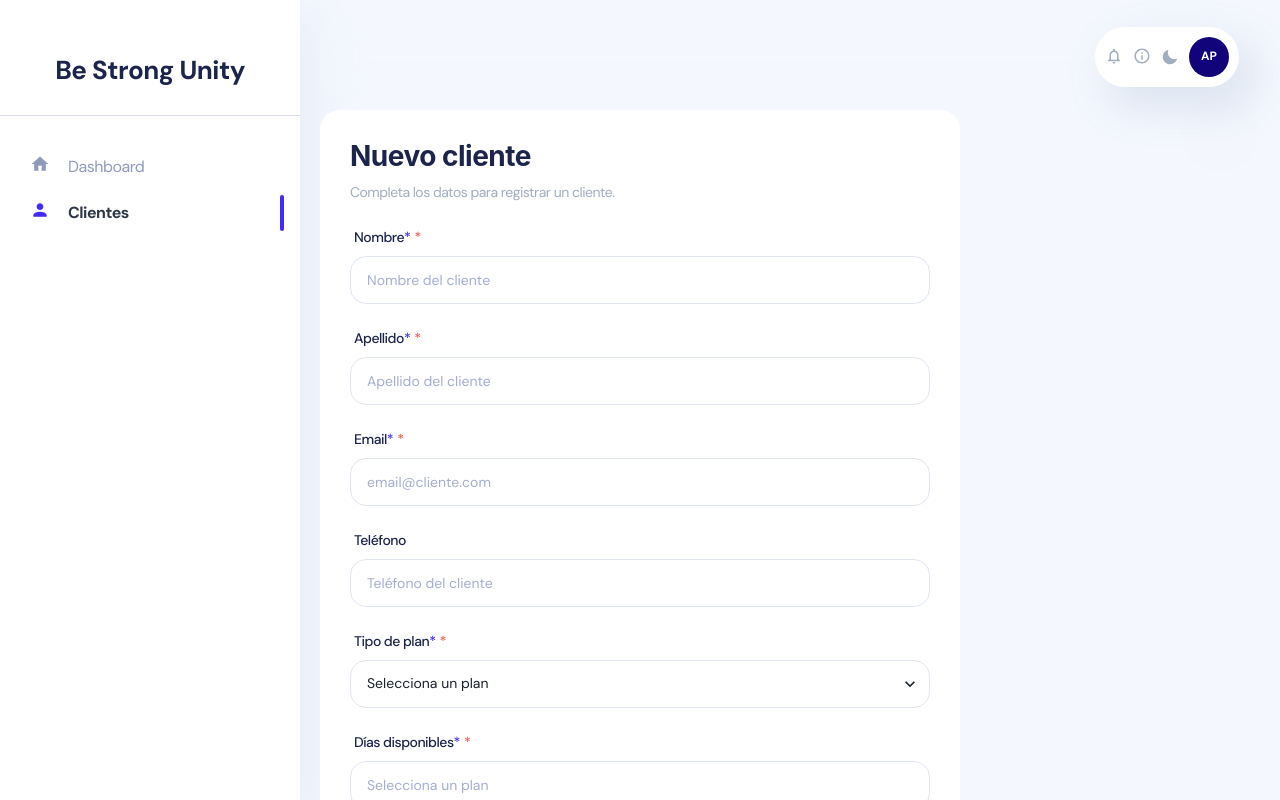
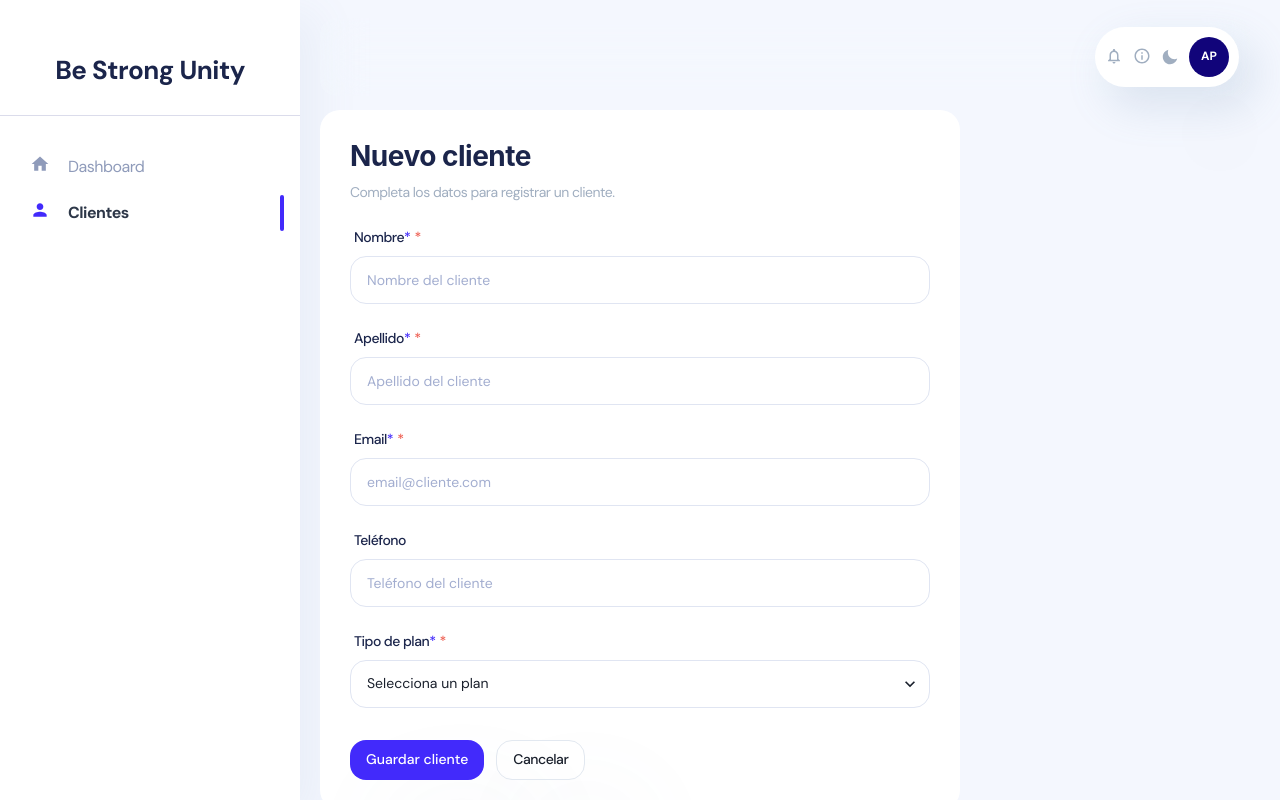
Before and after one commit to ymichel31/panel-administrativo, a Next.js app: page /admin/clients/create in a window 1280 px wide. Built offline with nearby package versions, Linux system fonts and the light colour scheme.

Commit message:
cambio en formulario de crar cliente

```diff
--- a/src/app/admin/clients/create/page.tsx
+++ b/src/app/admin/clients/create/page.tsx
@@ -15,56 +15,10 @@ import {
 } from '@chakra-ui/react';
 import Card from 'components/card/Card';
 import Link from 'next/link';
-import { useState } from 'react';
-
-type PlanValue = 'Básico' | 'Pro' | 'Premium' | 'Enterprise' | 'Días';
-
-type PlanOption = {
-  value: PlanValue;
-  label: string;
-  days: number;
-};
-
-const PLAN_OPTIONS: PlanOption[] = [
-  { value: 'Básico', label: 'Básico', days: 5 },
-  { value: 'Pro', label: 'Pro', days: 20 },
-  { value: 'Premium', label: 'Premium', days: 12 },
-  { value: 'Enterprise', label: 'Enterprise', days: 8 },
-  { value: 'Días', label: 'Días', days: null },
-];
 
 export default function CreateClient() {
   const textColor = useColorModeValue('navy.700', 'white');
   const brandStars = useColorModeValue('brand.500', 'brand.400');
-
-  const [planType, setPlanType] = useState<PlanValue | ''>('');
-  const [daysAvailable, setDaysAvailable] = useState('');
-
-  const isManualDays = planType === 'Días';
-
-  const daysPlaceholder = isManualDays
-    ? 'Ingresa los días'
-    : 'Selecciona un plan';
-
-  const handlePlanChange = (value: string) => {
-    const plan = PLAN_OPTIONS.find(
-      (item) => item.value === value
-    );
-
-    if (!plan) {
-      setPlanType('');
-      setDaysAvailable('');
-      return;
-    }
-
-    setPlanType(plan.value);
-
-    if (plan.days !== null) {
-      setDaysAvailable(String(plan.days));
-    } else {
-      setDaysAvailable('');
-    }
-  };
 
   return (
     <Box pt={{ base: '130px', md: '80px', xl: '80px' }}>
@@ -171,7 +125,7 @@ export default function CreateClient() {
               />
             </FormControl>
 
-            <FormControl mb="24px" isRequired>
+            <FormControl mb="32px" isRequired>
               <FormLabel
                 display="flex"
                 ms="4px"
@@ -185,46 +139,11 @@ export default function CreateClient() {
               </FormLabel>
 
               <Select
-                name="plan_type"
+                name="plan_id"
                 variant="auth"
                 fontSize="sm"
                 placeholder="Selecciona un plan"
                 size="lg"
-                value={planType}
-                onChange={(e) => handlePlanChange(e.target.value)}
-              >
-                {PLAN_OPTIONS.map((plan) => (
-                  <option key={plan.value} value={plan.value}>
-                    {plan.label}
-                  </option>
-                ))}
-              </Select>
-            </FormControl>
-
-            <FormControl mb="32px" isRequired>
-              <FormLabel
-                display="flex"
-                ms="4px"
-                fontSize="sm"
-                fontWeight="500"
-                color={textColor}
-                mb="8px"
-              >
-                Días disponibles
-                <Text color={brandStars}>*</Text>
-              </FormLabel>
-
-              <Input
-                name="days_available"
-                type="number"
-                min={0}
-                variant="auth"
-                fontSize="sm"
-                placeholder={daysPlaceholder}
-                size="lg"
-                value={daysAvailable}
-                isReadOnly={!isManualDays}
-                onChange={(e) => setDaysAvailable(e.target.value)}
               />
             </FormControl>
 
```
